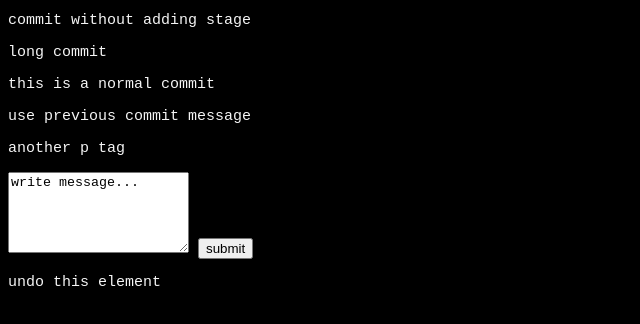
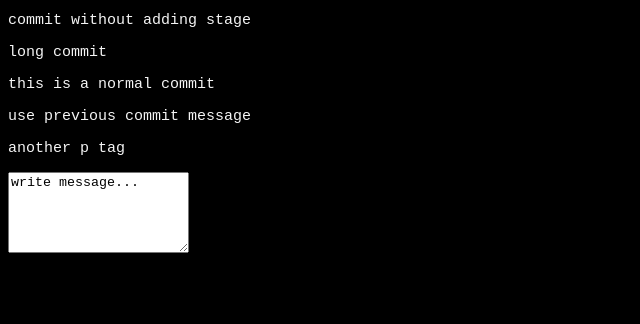
Before and after one commit to SubrotoKumar7/test, a plain HTML site: page index.html in a window 1280 px wide. Shown: the part 94-418 px from the top of the page, without its empty margins (0-640 px from the left). Drawn offline with Linux system fonts and the light colour scheme.

Commit message:
Revert "add an btn"
This reverts commit d50dd16c3b55ee6ec7a2b7213fd30d73c91fc923.

```diff
--- a/index.html
+++ b/index.html
@@ -15,7 +15,5 @@
     <p>use previous commit message</p>
     <p>another p tag</p>
     <textarea name="message" id="message" cols="20" rows="5">write message...</textarea>
-    <button>submit</button>
-    <p>undo this element</p>
 </body>
 </html>
```
